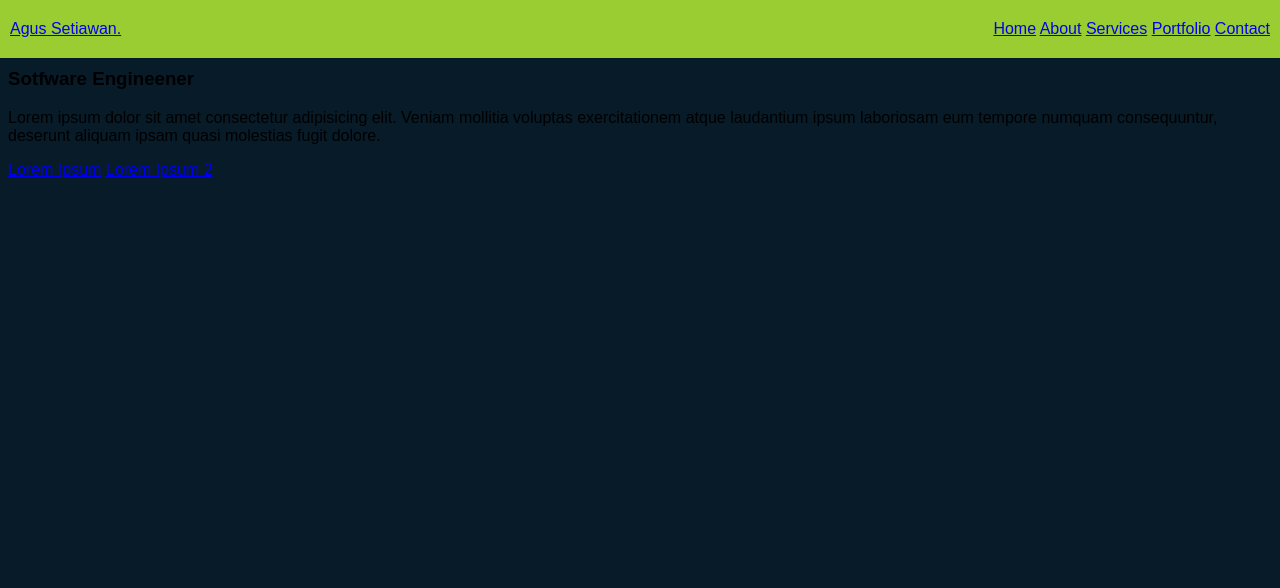
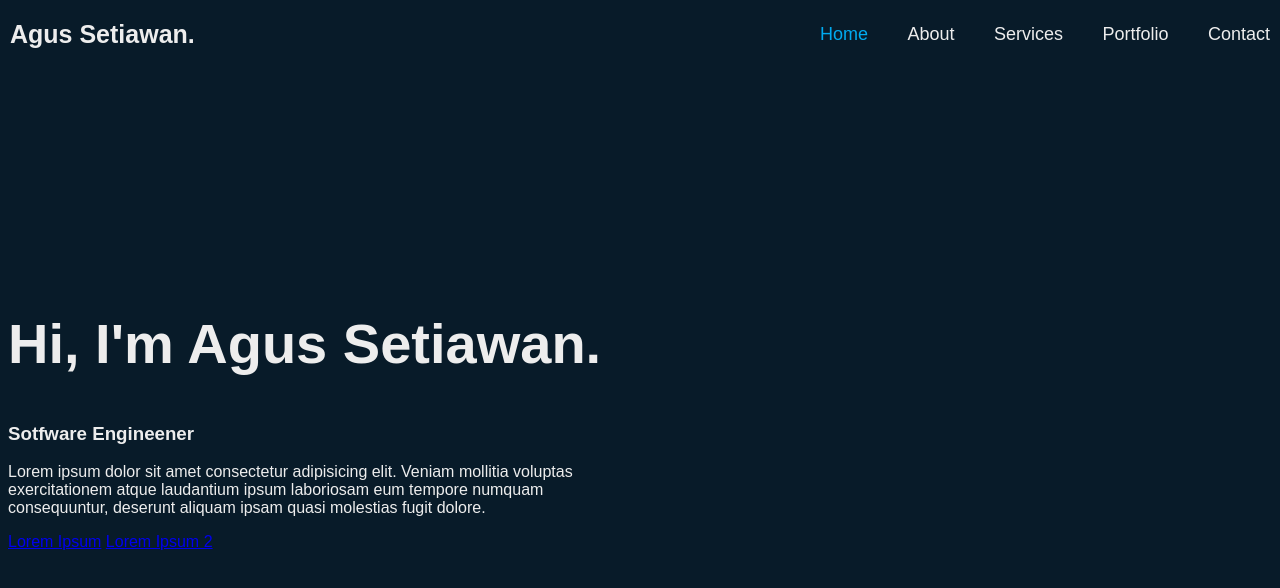
Before and after one commit to revou-fundamental-course/27-may-24-oxemz, a plain HTML site: page index.html in a window 1280 px wide. Drawn offline with Linux system fonts and the light colour scheme.

Commit message:
Melakukan proses penerapan css

```diff
--- a/style.css
+++ b/style.css
@@ -115,6 +115,7 @@
 }
 body {
   background-color: #081b29;
+  color: #ededed;
 }
 
 .header {
@@ -124,10 +125,47 @@ body {
   width: 100%;
   padding: 20px 10px;
   align-items: center;
-  background-color: yellowgreen;
+  background-color: transparent;
   display: flex;
   justify-content: space-between;
   align-items: center;
   z-index: 100;
 
 }
+.logo {
+  font-size: 25px;
+  color: #ededed;
+  text-decoration: none;
+  font-weight: 600;
+}
+
+.navbar a {
+  font-size: 18px;
+  color: #ededed;
+  text-decoration: none;
+  font-weight: 500;
+  margin-left: 35px;
+  transition: .3s;
+}
+
+.navbar a:hover,
+.navbar a.active
+{
+  color: #00abf0;
+}
+
+.home {
+  height: 100vh;
+  display: flex;
+  align-items: center;
+  padding: 0, 10%;
+}
+
+.home-content {
+  max-width: 600px;
+}
+
+.home-content h1 {
+  font-size: 56px;
+  font-weight: 700;
+}
```
